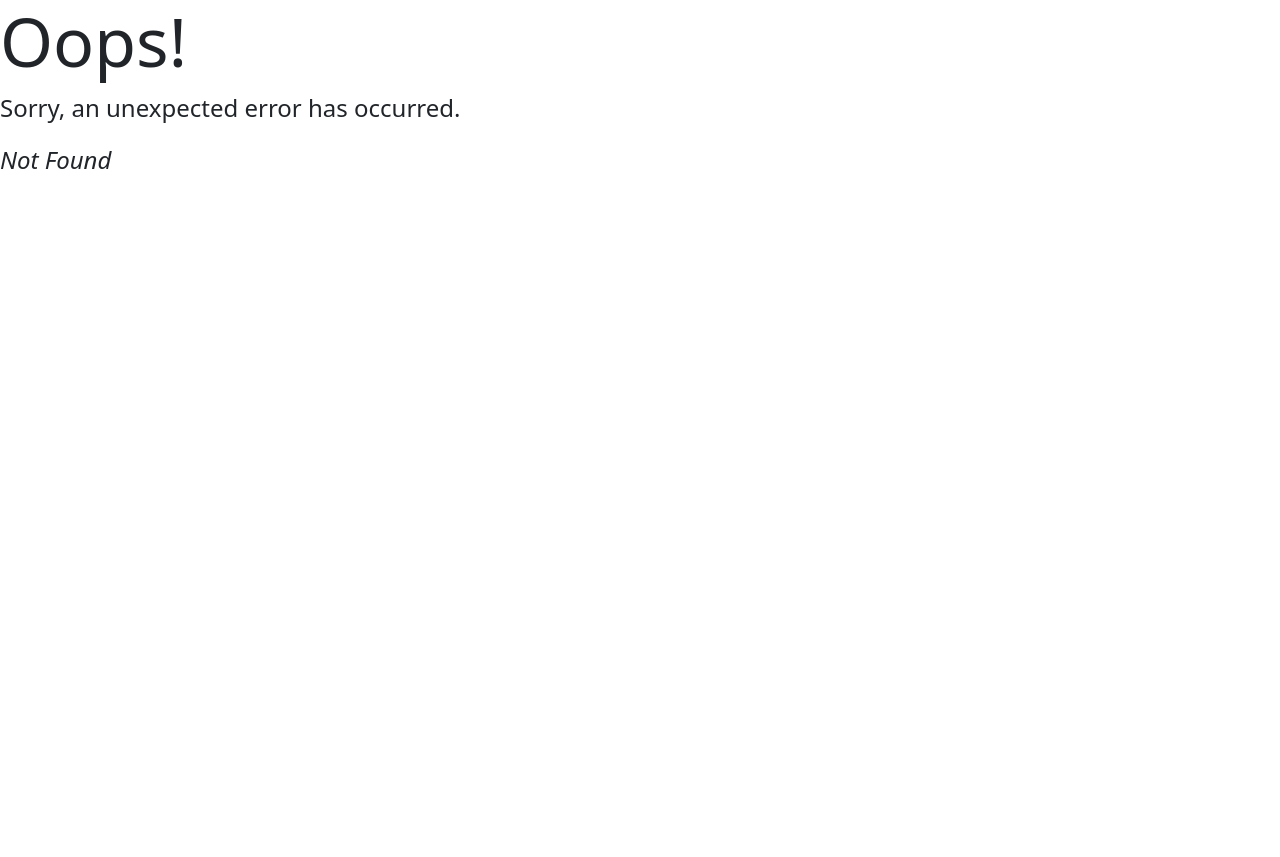
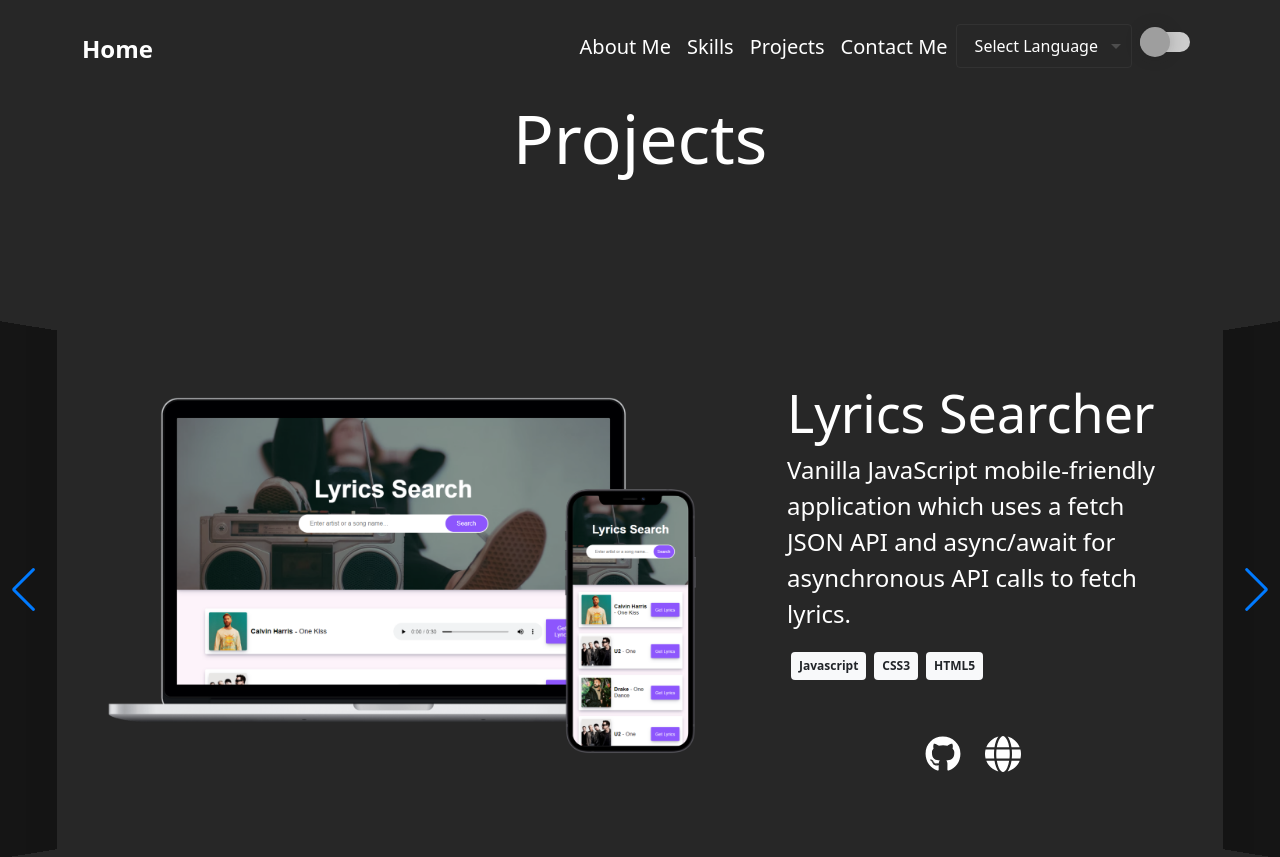
Before and after one commit to marijahavaic/Portfolio-web, a React (Create React App) app: page /projects in a window 1280 px wide. Before the commit this address had no page. Shown: the top 857 px of the page. Before the commit the page ends 800 px from the top, so only its background shows below. Built offline with nearby package versions, Linux system fonts and the light colour scheme; grey boxes are pictures that could not be loaded.

Commit message:
Add link to /projects and /contactme

```diff
--- a/src/Components/AboutMe.js
+++ b/src/Components/AboutMe.js
@@ -17,7 +17,7 @@ import proud_coder from "../Photos/proud_coder.svg";
 import { useTranslation } from "react-i18next";
 
 const AboutMe = () => {
-    const { t, i18n } = useTranslation();
+    const { t } = useTranslation();
     return (
         <div
             className="AboutMe my-md-5 py-md-5 my-2 py-2 d-flex align-items-md-center"
--- a/src/Components/ContactMe.js
+++ b/src/Components/ContactMe.js
@@ -8,7 +8,10 @@ import Button from "react-bootstrap/Button";
 
 import "../sass/App.scss";
 
-const ContactMe = ({ t }) => {
+import { useTranslation } from "react-i18next";
+
+const ContactMe = () => {
+    const { t } = useTranslation();
     const form = useRef();
 
     const sendEmail = (e) => {
--- a/src/Components/NavBar.js
+++ b/src/Components/NavBar.js
@@ -45,11 +45,11 @@ const NavBar = ({ darkMode, handleToggle, t, languageChange }) => {
                             <Nav.Link>
                                 <Link to={"/skills"}>{t("skills")}</Link>
                             </Nav.Link>
-                            <Nav.Link href="#projects">
-                                {t("projects")}
+                            <Nav.Link>
+                                <Link to={"/projects"}>{t("projects")}</Link>
                             </Nav.Link>
-                            <Nav.Link href="#contactme">
-                                {t("contactMe")}
+                            <Nav.Link>
+                                <Link to={"/contactme"}>{t("contactMe")}</Link>
                             </Nav.Link>
                             <ReactFlagsSelect
                                 selected={select}
--- a/src/Components/Projects.js
+++ b/src/Components/Projects.js
@@ -28,9 +28,11 @@ import { projects } from "../projectsDetails";
 
 import ProjectContainer from "./ProjectContainer";
 
+import { useTranslation } from "react-i18next";
 import "bootstrap/dist/css/bootstrap.min.css";
 
-const Projects = ({ darkMode, t }) => {
+const Projects = ({ darkMode }) => {
+    const { t } = useTranslation();
     return (
         <div className="Projects">
             <h1 className="p-3 text-center">
```
Also changed, not shown: src/index.js (+10 -0 lines).
